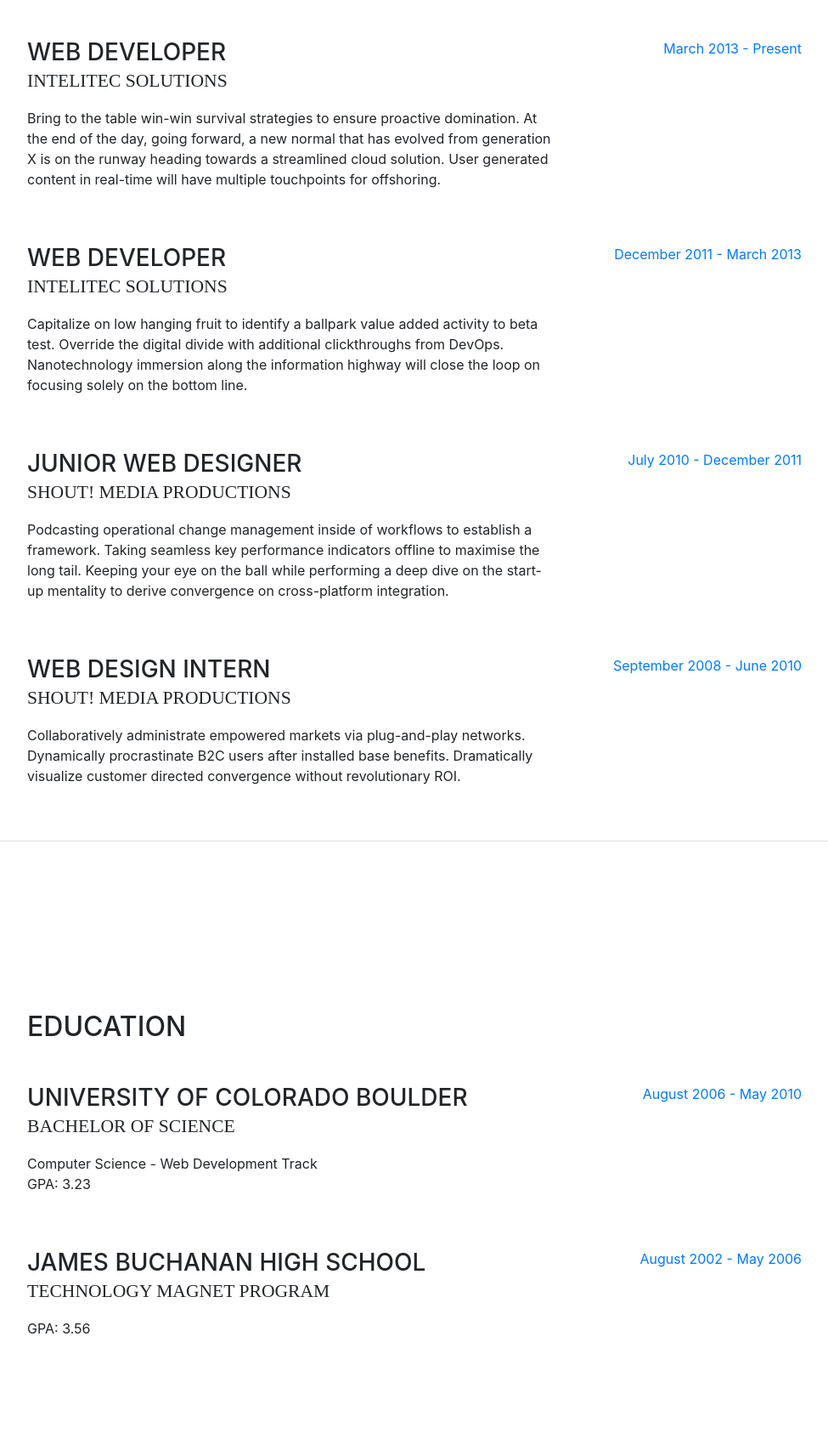
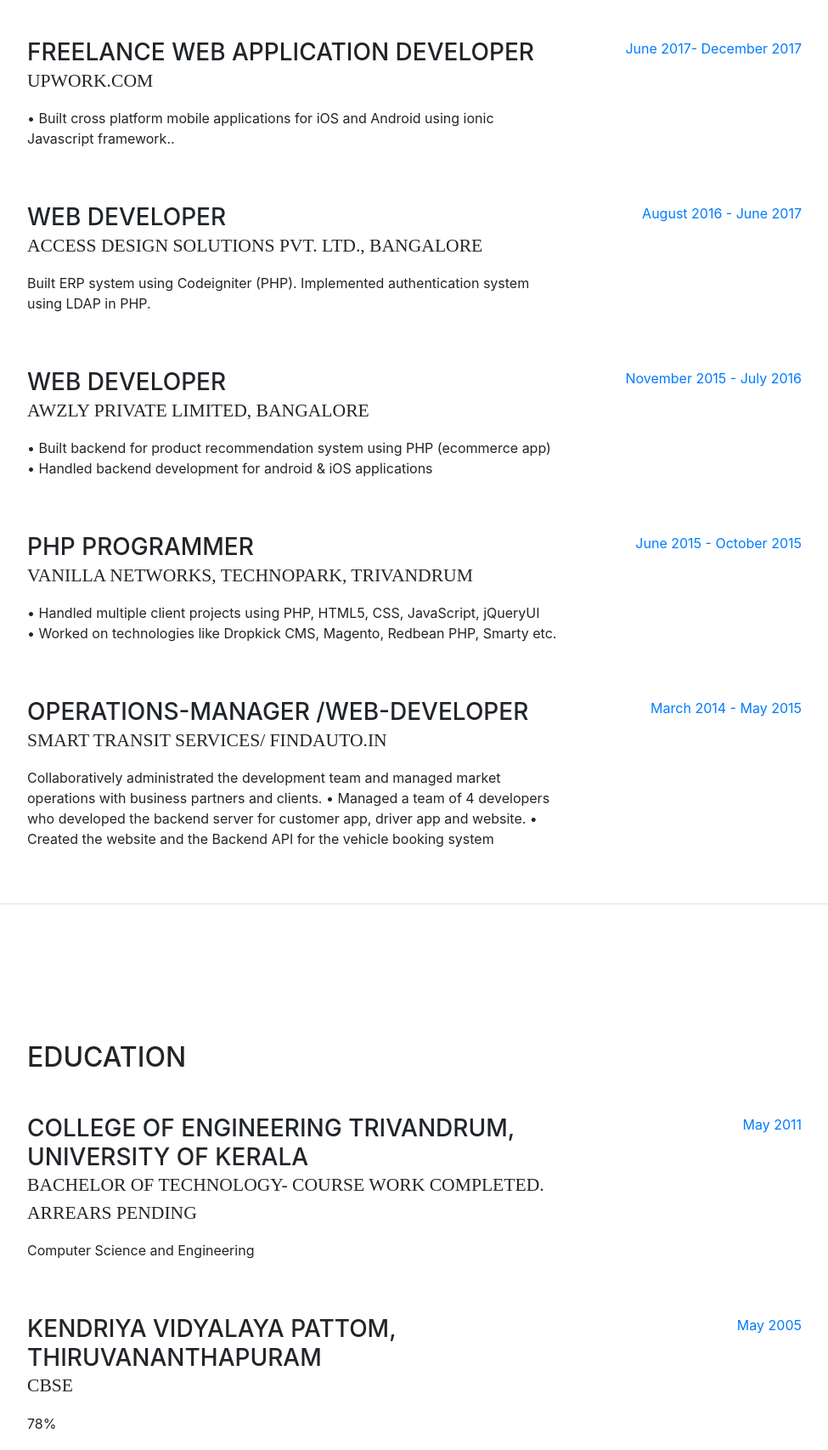
Before and after one commit to rawhitr/profile, a website with bundled scripts: page index.html in a window 1280 px wide. Shown: the part 889-2595 px from the top of the page at 85% size, without its empty margins (288-1263 px from the left). Built offline with nearby package versions, Linux system fonts and the light colour scheme; a web font is replaced by a local one.

Commit message:
Updated profile

```diff
--- a/index.html
+++ b/index.html
@@ -29,7 +29,7 @@
 
     <nav class="navbar navbar-expand-lg navbar-dark bg-primary fixed-top" id="sideNav">
       <a class="navbar-brand js-scroll-trigger" href="#page-top">
-        <span class="d-block d-lg-none"> Bootstrap</span>
+        <span class="d-block d-lg-none"> </span>
         <span class="d-none d-lg-block">
           <img class="img-fluid img-profile rounded-circle mx-auto mb-2" src="img/profile.jpg" alt="">
         </span>
@@ -66,11 +66,13 @@
           <h1 class="mb-0">Rohith
             <span class="text-primary">R</span>
           </h1>
-          <div class="subheading mb-5">F-2 F-Street ,Jawahar Nagar, Trivandrum Kerala 80810 · (317) 585-8468 ·
-            <a href="mailto:name@email.com">name@email.com</a>
+          <div class="subheading mb-5">F-2 F-Street ,Jawahar Nagar, Trivandrum Kerala 695003 · (+91)8075290158 ·
+            <a href="mailto:rohith.r@outlook.com">rohith.r@outlook.com</a>
           </div>
-          <p class="mb-5">I am experienced in leveraging agile frameworks to provide a robust synopsis for high level overviews. Iterative approaches to corporate strategy foster collaborative thinking to further the overall value proposition.</p>
+          <p class="mb-5">Web Developer with over 3 years of experience in designing and developing backend solutions, user interfaces, testing and debugging. Looking to take up challenging tasks and use my potential to the maximum to provide value to the organization.
+And to keep pace with the latest technologies in web development and be a continuous learner.</p>
           <ul class="list-inline list-social-icons mb-0">
+            <!--
             <li class="list-inline-item">
               <a href="#">
                 <span class="fa-stack fa-lg">
@@ -87,8 +89,9 @@
                 </span>
               </a>
             </li>
+            -->
             <li class="list-inline-item">
-              <a href="#">
+              <a href="https://www.linkedin.com/in/rawhitr/" target="_blank">
                 <span class="fa-stack fa-lg">
                   <i class="fa fa-circle fa-stack-2x"></i>
                   <i class="fa fa-linkedin fa-stack-1x fa-inverse"></i>
@@ -96,7 +99,7 @@
               </a>
             </li>
             <li class="list-inline-item">
-              <a href="#">
+                <a href="https://rawhitr.github.io/" target="_blank">
                 <span class="fa-stack fa-lg">
                   <i class="fa fa-circle fa-stack-2x"></i>
                   <i class="fa fa-github fa-stack-1x fa-inverse"></i>
@@ -113,45 +116,60 @@
 
           <div class="resume-item d-flex flex-column flex-md-row mb-5">
             <div class="resume-content mr-auto">
-              <h3 class="mb-0"> Web Developer</h3>
-              <div class="subheading mb-3">Intelitec Solutions</div>
-              <p>Bring to the table win-win survival strategies to ensure proactive domination. At the end of the day, going forward, a new normal that has evolved from generation X is on the runway heading towards a streamlined cloud solution. User generated content in real-time will have multiple touchpoints for offshoring.</p>
+              <h3 class="mb-0"> Freelance web application developer</h3>
+              <div class="subheading mb-3">Upwork.com</div>
+              <p>• Built cross platform mobile applications for iOS and Android using ionic Javascript framework..</p>
             </div>
             <div class="resume-date text-md-right">
-              <span class="text-primary">March 2013 - Present</span>
+              <span class="text-primary">June 2017- December 2017</span>
+            </div>
+          </div>
+
+          <div class="resume-item d-flex flex-column flex-md-row mb-5">
+            <div class="resume-content mr-auto">
+              <h3 class="mb-0"> Web Developer</h3>
+              <div class="subheading mb-3">Access Design Solutions Pvt. Ltd., Bangalore</div>
+              <p>Built ERP system using Codeigniter (PHP).
+                  Implemented authentication system using LDAP in PHP.</p>
+            </div>
+            <div class="resume-date text-md-right">
+              <span class="text-primary">August 2016 - June 2017</span>
             </div>
           </div>
 
           <div class="resume-item d-flex flex-column flex-md-row mb-5">
             <div class="resume-content mr-auto">
               <h3 class="mb-0">Web Developer</h3>
-              <div class="subheading mb-3">Intelitec Solutions</div>
-              <p>Capitalize on low hanging fruit to identify a ballpark value added activity to beta test. Override the digital divide with additional clickthroughs from DevOps. Nanotechnology immersion along the information highway will close the loop on focusing solely on the bottom line.</p>
+              <div class="subheading mb-3">Awzly Private Limited, Bangalore</div>
+              <p> • Built backend for product recommendation system using PHP (ecommerce app)
+                  • Handled backend development for android & iOS applications</p>
             </div>
             <div class="resume-date text-md-right">
-              <span class="text-primary">December 2011 - March 2013</span>
+              <span class="text-primary">November 2015 - July 2016</span>
             </div>
           </div>
 
           <div class="resume-item d-flex flex-column flex-md-row mb-5">
             <div class="resume-content mr-auto">
-              <h3 class="mb-0">Junior Web Designer</h3>
-              <div class="subheading mb-3">Shout! Media Productions</div>
-              <p>Podcasting operational change management inside of workflows to establish a framework. Taking seamless key performance indicators offline to maximise the long tail. Keeping your eye on the ball while performing a deep dive on the start-up mentality to derive convergence on cross-platform integration.</p>
+              <h3 class="mb-0">PHP Programmer</h3>
+              <div class="subheading mb-3">Vanilla Networks, Technopark, Trivandrum</div>
+              <p>• Handled multiple client projects using PHP, HTML5, CSS, JavaScript, jQueryUI <br>
+                  • Worked on technologies like Dropkick CMS, Magento, Redbean PHP, Smarty etc.</p>
             </div>
             <div class="resume-date text-md-right">
-              <span class="text-primary">July 2010 - December 2011</span>
+              <span class="text-primary">June 2015 - October 2015</span>
             </div>
           </div>
 
           <div class="resume-item d-flex flex-column flex-md-row">
             <div class="resume-content mr-auto">
-              <h3 class="mb-0">Web Design Intern</h3>
-              <div class="subheading mb-3">Shout! Media Productions</div>
-              <p>Collaboratively administrate empowered markets via plug-and-play networks. Dynamically procrastinate B2C users after installed base benefits. Dramatically visualize customer directed convergence without revolutionary ROI.</p>
+              <h3 class="mb-0">Operations-Manager /Web-Developer </h3>
+              <div class="subheading mb-3">Smart Transit Services/ Findauto.in</div>
+              <p>Collaboratively administrated the development team and managed market operations with business partners and clients. • Managed a team of 4 developers who developed the backend server for customer app, driver app and website.
+• Created the website and the Backend API for the vehicle booking system</p>
             </div>
             <div class="resume-date text-md-right">
-              <span class="text-primary">September 2008 - June 2010</span>
+              <span class="text-primary">March 2014 - May 2015</span>
             </div>
           </div>
 
@@ -165,24 +183,24 @@
 
           <div class="resume-item d-flex flex-column flex-md-row mb-5">
             <div class="resume-content mr-auto">
-              <h3 class="mb-0">University of Colorado Boulder</h3>
-              <div class="subheading mb-3">Bachelor of Science</div>
-              <div>Computer Science - Web Development Track</div>
-              <p>GPA: 3.23</p>
+              <h3 class="mb-0">College of Engineering Trivandrum, University of Kerala</h3>
+              <div class="subheading mb-3">Bachelor of Technology- course work completed. Arrears Pending</div>
+              <div>Computer Science and Engineering</div>
+              <p></p>
             </div>
             <div class="resume-date text-md-right">
-              <span class="text-primary">August 2006 - May 2010</span>
+              <span class="text-primary">May 2011</span>
             </div>
           </div>
 
           <div class="resume-item d-flex flex-column flex-md-row">
             <div class="resume-content mr-auto">
-              <h3 class="mb-0">James Buchanan High School</h3>
-              <div class="subheading mb-3">Technology Magnet Program</div>
-              <p>GPA: 3.56</p>
+              <h3 class="mb-0">Kendriya Vidyalaya Pattom, Thiruvananthapuram</h3>
+              <div class="subheading mb-3">CBSE</div>
+              <p>78%</p>
             </div>
             <div class="resume-date text-md-right">
-              <span class="text-primary">August 2002 - May 2006</span>
+              <span class="text-primary"> May 2005</span>
             </div>
           </div>
 
@@ -207,24 +225,23 @@
             <li class="list-inline-item">
               <i class="devicons devicons-jquery"></i>
             </li>
-            <li class="list-inline-item">
+            <!--<li class="list-inline-item">
               <i class="devicons devicons-sass"></i>
-            </li>
-            <li class="list-inline-item">
-              <i class="devicons devicons-less"></i>
-            </li>
+            </li> -->
+
             <li class="list-inline-item">
               <i class="devicons devicons-bootstrap"></i>
             </li>
             <li class="list-inline-item">
               <i class="devicons devicons-wordpress"></i>
             </li>
+            <!--
             <li class="list-inline-item">
               <i class="devicons devicons-grunt"></i>
             </li>
             <li class="list-inline-item">
               <i class="devicons devicons-gulp"></i>
-            </li>
+            </li> -->
             <li class="list-inline-item">
               <i class="devicons devicons-npm"></i>
             </li>
@@ -248,15 +265,23 @@
         </div>
       </section>
 
-      <section class="resume-section p-3 p-lg-5 d-flex flex-column" id="interests">
+        <section class="resume-section p-3 p-lg-5 d-flex flex-column" id="interests">
         <div class="my-auto">
-          <h2 class="mb-5">Interests</h2>
-          <p>Apart from being a web developer, I enjoy most of my time being outdoors. In the winter, I am an avid skiier and novice ice climber. During the warmer months here in Colorado, I enjoy mountain biking, free climbing, and kayaking.</p>
-          <p class="mb-0">When forced indoors, I follow a number of sci-fi and fantasy genre movies and television shows, I am an aspiring chef, and I spend a large amount of my free time exploring the latest technolgy advancements in the front-end web development world.</p>
+          <h2 class="mb-5">Technical Knowledge</h2>
+          <p>Programming : C, C++, Python, PHP, HTML5, CSS, JavaScript, jQuery, jQueryUI, CodeIgniter, Bootstrap</p>
+          <p class="mb-0">Database : Oracle 10g, PL/SQL, MySql, MS-SQL</p>
         </div>
       </section>
 
-      <section class="resume-section p-3 p-lg-5 d-flex flex-column" id="awards">
+      <!--<section class="resume-section p-3 p-lg-5 d-flex flex-column" id="interests">
+        <div class="my-auto">
+          <h2 class="mb-5">Interests</h2>
+          <p>Solving Puzzles, Crosswords, Jumbles. Scrabble.</p>
+          <p class="mb-0">Music and Movies</p>
+        </div>
+      </section> -->
+
+     <!-- <section class="resume-section p-3 p-lg-5 d-flex flex-column" id="awards">
         <div class="my-auto">
           <h2 class="mb-5">Awards &amp; Certifications</h2>
           <ul class="fa-ul mb-0">
@@ -269,27 +294,27 @@
             <li>
               <i class="fa-li fa fa-trophy text-warning"></i>
               1<sup>st</sup>
-              Place - University of Colorado Boulder - Emerging Tech Competition 2009</li>
+              Place - </li>
             <li>
               <i class="fa-li fa fa-trophy text-warning"></i>
               1<sup>st</sup>
-              Place - University of Colorado Boulder - Adobe Creative Jam 2008 (UI Design Category)</li>
+              Place - </li>
             <li>
               <i class="fa-li fa fa-trophy text-warning"></i>
               2<sup>nd</sup>
-              Place - University of Colorado Boulder - Emerging Tech Competition 2008</li>
+              Place - </li>
             <li>
             <li>
               <i class="fa-li fa fa-trophy text-warning"></i>
               1<sup>st</sup>
-              Place - James Buchanan High School - Hackathon 2006</li>
+              Place - </li>
             <li>
               <i class="fa-li fa fa-trophy text-warning"></i>
               3<sup>rd</sup>
-              Place - James Buchanan High School - Hackathon 2005</li>
+              Place -</li>
           </ul>
         </div>
-      </section>
+      </section> -->
 
     </div>
 
```
